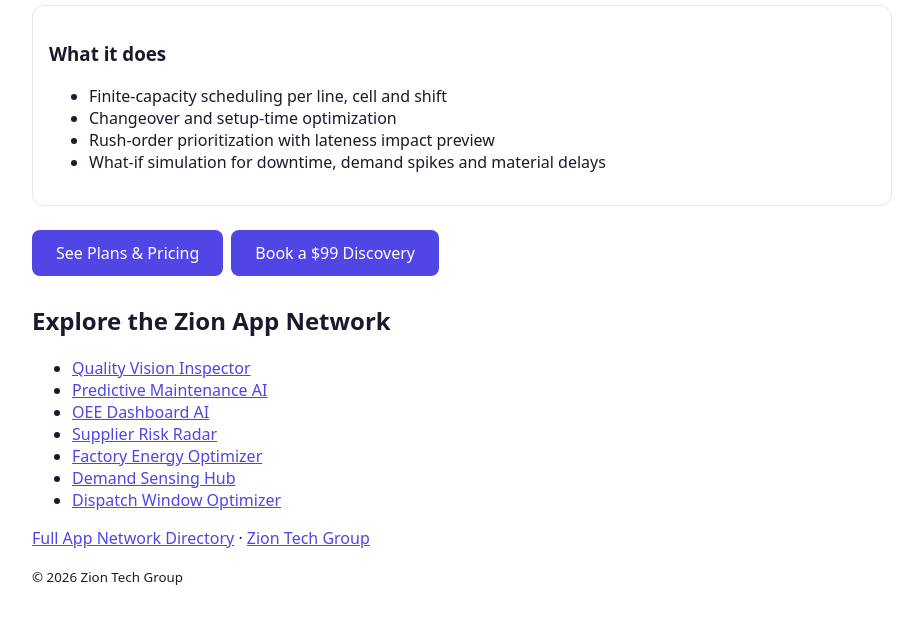
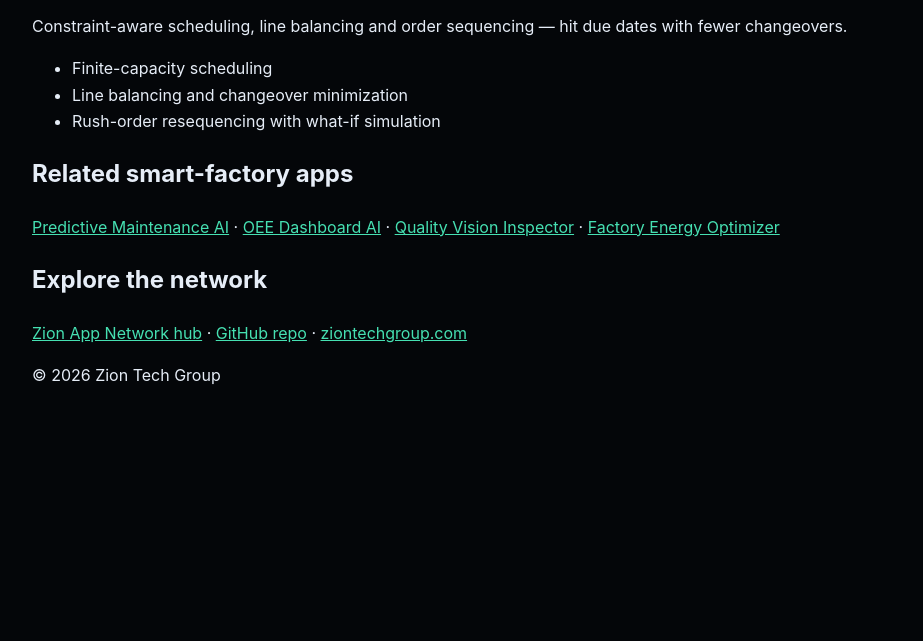
Before and after one commit to Zion-support/production-schedule-ai, a plain HTML site: page index.html in a window 1280 px wide. Shown: the part 159-800 px from the top of the page, without its empty margins (178-1101 px from the left). Drawn offline with Linux system fonts and the light colour scheme.

Commit message:
Add app showcase page and Zion App Network interlinks (Batch 59)

```diff
--- a/index.html
+++ b/index.html
@@ -1,28 +1,15 @@
 <!DOCTYPE html>
-<html lang="en">
-<head>
-<meta charset="utf-8">
-<meta name="viewport" content="width=device-width, initial-scale=1">
-<title>Production Schedule AI — Zion Tech Group</title>
-<meta name="description" content="Constraint-based AI production scheduling, changeover optimization and order prioritization. Part of the Zion App Network.">
-<style>body{font-family:system-ui,sans-serif;max-width:860px;margin:40px auto;padding:0 20px;color:#1a1a2e}h1{color:#4f46e5}.card{border:1px solid #e5e7eb;border-radius:12px;padding:16px;margin:12px 0}a{color:#4f46e5}.cta{display:inline-block;background:#4f46e5;color:#fff;padding:12px 24px;border-radius:8px;text-decoration:none;margin:8px 8px 8px 0}</style>
-</head>
-<body>
+<html lang="en"><head><meta charset="UTF-8"><meta name="viewport" content="width=device-width, initial-scale=1.0">
+<title>Production Schedule AI — Zion App Network</title>
+<meta name="description" content="Constraint-aware production scheduling, line balancing and order sequencing. Part of the Zion App Network by Zion Tech Group.">
+<style>body{background:#040609;color:#e6edf7;font-family:-apple-system,Segoe UI,Roboto,sans-serif;line-height:1.65;margin:0;padding:48px 20px}a{color:#46e0b2}.c{max-width:860px;margin:0 auto}.tag{display:inline-block;font-size:11px;padding:3px 10px;border:1px solid #22324a;border-radius:999px;color:#8899b3}</style></head>
+<body><div class="c">
+<span class="tag">Zion App Network · Batch 59 · Smart Manufacturing</span>
 <h1>Production Schedule AI</h1>
-<p><strong>Schedule every line with confidence.</strong> Constraint-based AI scheduling that optimizes changeovers, prioritizes rush orders and simulates what-if scenarios before you commit.</p>
-<div class="card"><h3>What it does</h3><ul><li>Finite-capacity scheduling per line, cell and shift</li><li>Changeover and setup-time optimization</li><li>Rush-order prioritization with lateness impact preview</li><li>What-if simulation for downtime, demand spikes and material delays</li></ul></div>
-<p><a class="cta" href="https://ziontechgroup.com/en/plans/">See Plans &amp; Pricing</a><a class="cta" href="https://ziontechgroup.com/discovery/">Book a $99 Discovery</a></p>
-<h2>Explore the Zion App Network</h2>
-<ul>
-<li><a href="https://ziontechgroup.com/quality-vision-inspector/">Quality Vision Inspector</a></li>
-<li><a href="https://ziontechgroup.com/predictive-maintenance-ai/">Predictive Maintenance AI</a></li>
-<li><a href="https://ziontechgroup.com/oee-dashboard-ai/">OEE Dashboard AI</a></li>
-<li><a href="https://ziontechgroup.com/supplier-risk-radar/">Supplier Risk Radar</a></li>
-<li><a href="https://ziontechgroup.com/factory-energy-optimizer/">Factory Energy Optimizer</a></li>
-<li><a href="https://ziontechgroup.com/demand-sensing-hub/">Demand Sensing Hub</a></li>
-<li><a href="https://ziontechgroup.com/dispatch-window-optimizer/">Dispatch Window Optimizer</a></li>
-</ul>
-<p><a href="https://ziontechgroup.com/zion-app-network/">Full App Network Directory</a> · <a href="https://ziontechgroup.com/">Zion Tech Group</a></p>
-<footer><small>© 2026 Zion Tech Group</small></footer>
-</body>
-</html>
+<p>Constraint-aware scheduling, line balancing and order sequencing — hit due dates with fewer changeovers.</p>
+<ul><li>Finite-capacity scheduling</li><li>Line balancing and changeover minimization</li><li>Rush-order resequencing with what-if simulation</li></ul>
+<h2>Related smart-factory apps</h2>
+<p><a href="https://ziontechgroup.com/predictive-maintenance-ai/">Predictive Maintenance AI</a> · <a href="https://ziontechgroup.com/oee-dashboard-ai/">OEE Dashboard AI</a> · <a href="https://ziontechgroup.com/quality-vision-inspector/">Quality Vision Inspector</a> · <a href="https://ziontechgroup.com/factory-energy-optimizer/">Factory Energy Optimizer</a></p>
+<h2>Explore the network</h2>
+<p><a href="https://ziontechgroup.com/zion-app-network/">Zion App Network hub</a> · <a href="https://github.com/Zion-support/production-schedule-ai">GitHub repo</a> · <a href="https://ziontechgroup.com">ziontechgroup.com</a></p>
+<p>© 2026 Zion Tech Group</p></div></body></html>
```
Also changed, not shown: 2 other files.
